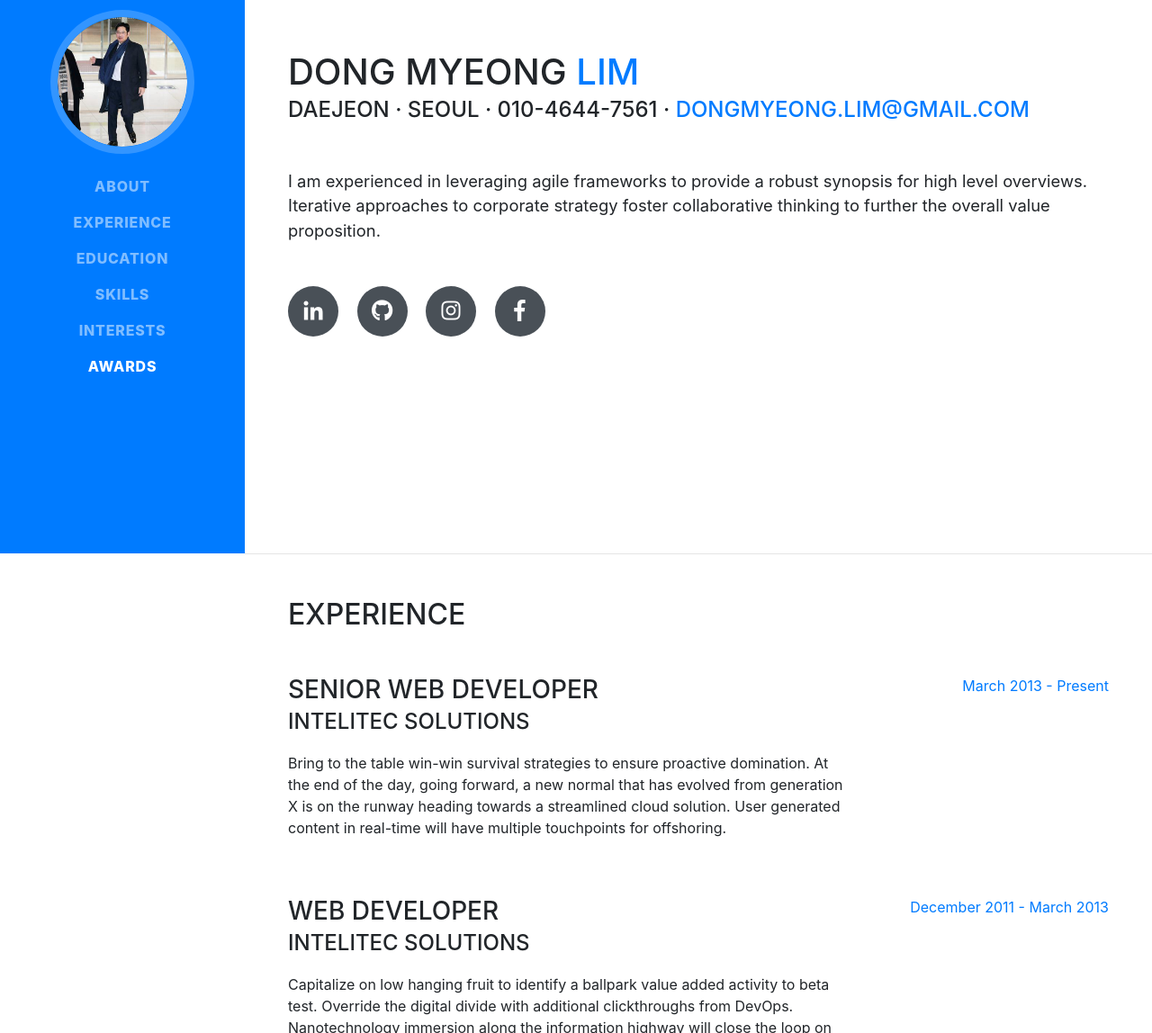
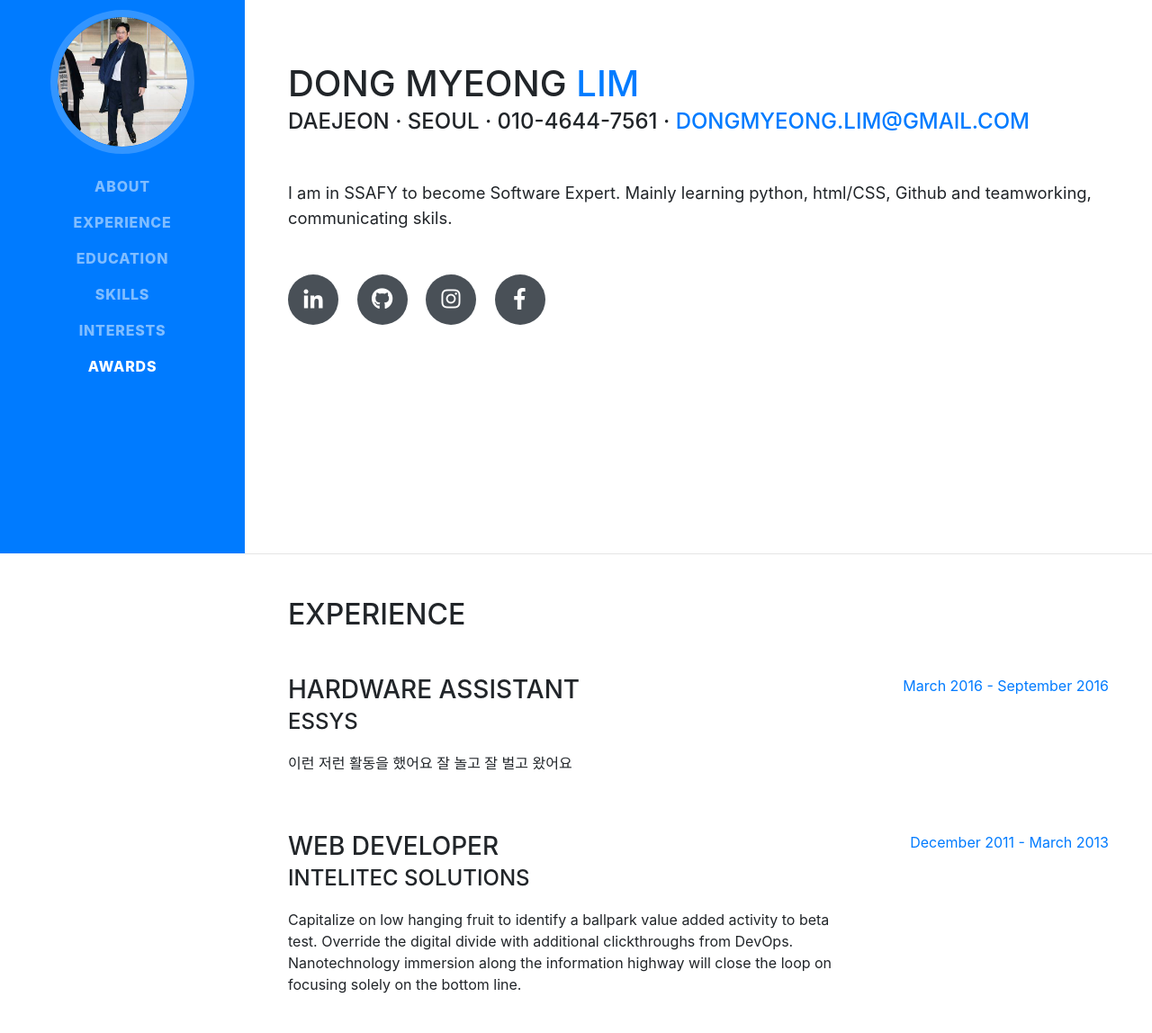
Before and after one commit to dmlimgo/dmlimgo.github.io, a website with bundled scripts: page index.html in a window 1280 px wide. Shown: the part 185-1333 px from the top of the page at 90% size. Built offline with nearby package versions, Linux system fonts and the light colour scheme; a web font is replaced by a local one.

Commit message:
basic modify

```diff
--- a/index.html
+++ b/index.html
@@ -69,12 +69,12 @@
           <div class="subheading mb-5">Daejeon · Seoul · 010-4644-7561 ·
             <a href="mailto:dongmyeong.lim@gmail.com">dongmyeong.lim@gmail.com</a>
           </div>
-          <p class="lead mb-5">I am experienced in leveraging agile frameworks to provide a robust synopsis for high level overviews. Iterative approaches to corporate strategy foster collaborative thinking to further the overall value proposition.</p>
+          <p class="lead mb-5">I am in SSAFY to become Software Expert. Mainly learning python, html/CSS, Github and teamworking, communicating skils.</p>
           <div class="social-icons">
             <a href="#">
               <i class="fab fa-linkedin-in"></i>
             </a>
-            <a href="#">
+            <a href="https://github.com/dmlimgo">
               <i class="fab fa-github"></i>
             </a>
             <a href="#">
@@ -95,12 +95,12 @@
 
           <div class="resume-item d-flex flex-column flex-md-row mb-5">
             <div class="resume-content mr-auto">
-              <h3 class="mb-0">Senior Web Developer</h3>
-              <div class="subheading mb-3">Intelitec Solutions</div>
-              <p>Bring to the table win-win survival strategies to ensure proactive domination. At the end of the day, going forward, a new normal that has evolved from generation X is on the runway heading towards a streamlined cloud solution. User generated content in real-time will have multiple touchpoints for offshoring.</p>
+              <h3 class="mb-0">Hardware Assistant</h3>
+              <div class="subheading mb-3">essys</div>
+              <p>이런 저런 활동을 했어요 잘 놀고 잘 벌고 왔어요</p>
             </div>
             <div class="resume-date text-md-right">
-              <span class="text-primary">March 2013 - Present</span>
+              <span class="text-primary">March 2016 - September 2016</span>
             </div>
           </div>
 
```
